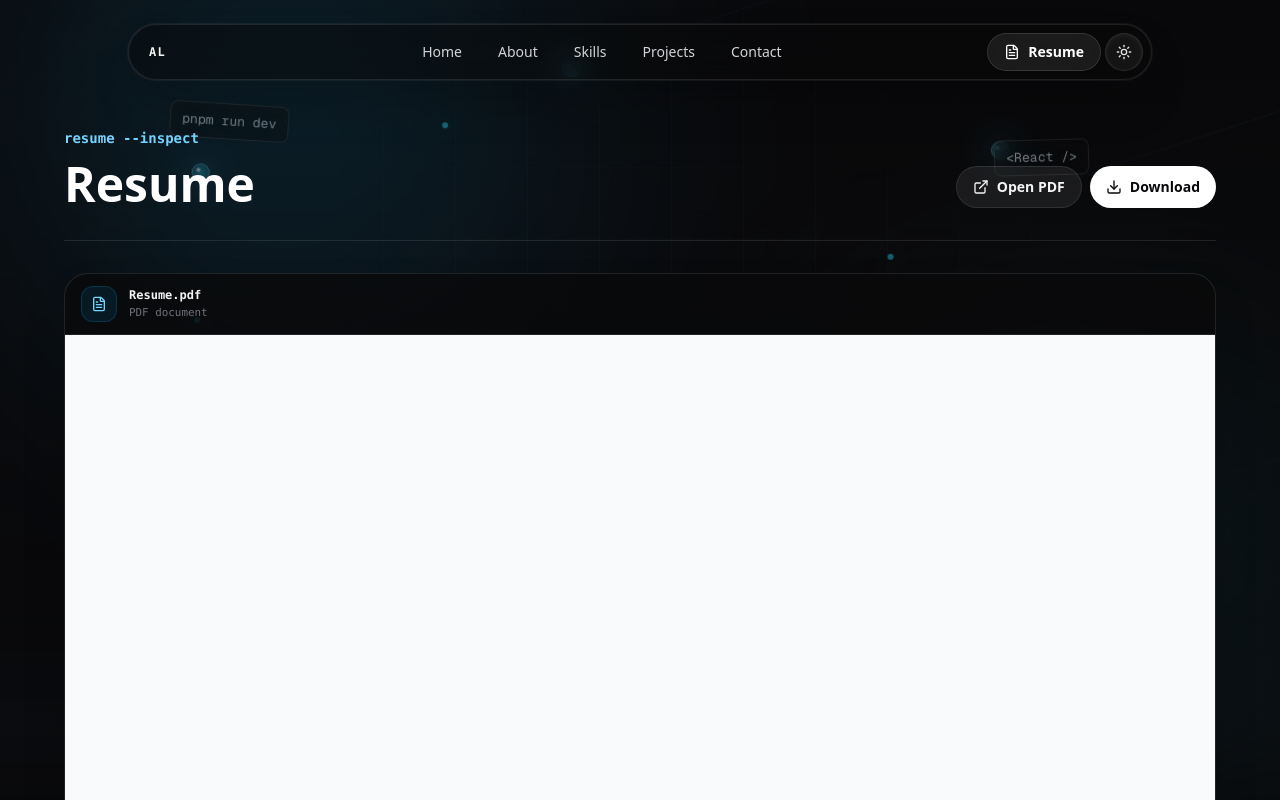
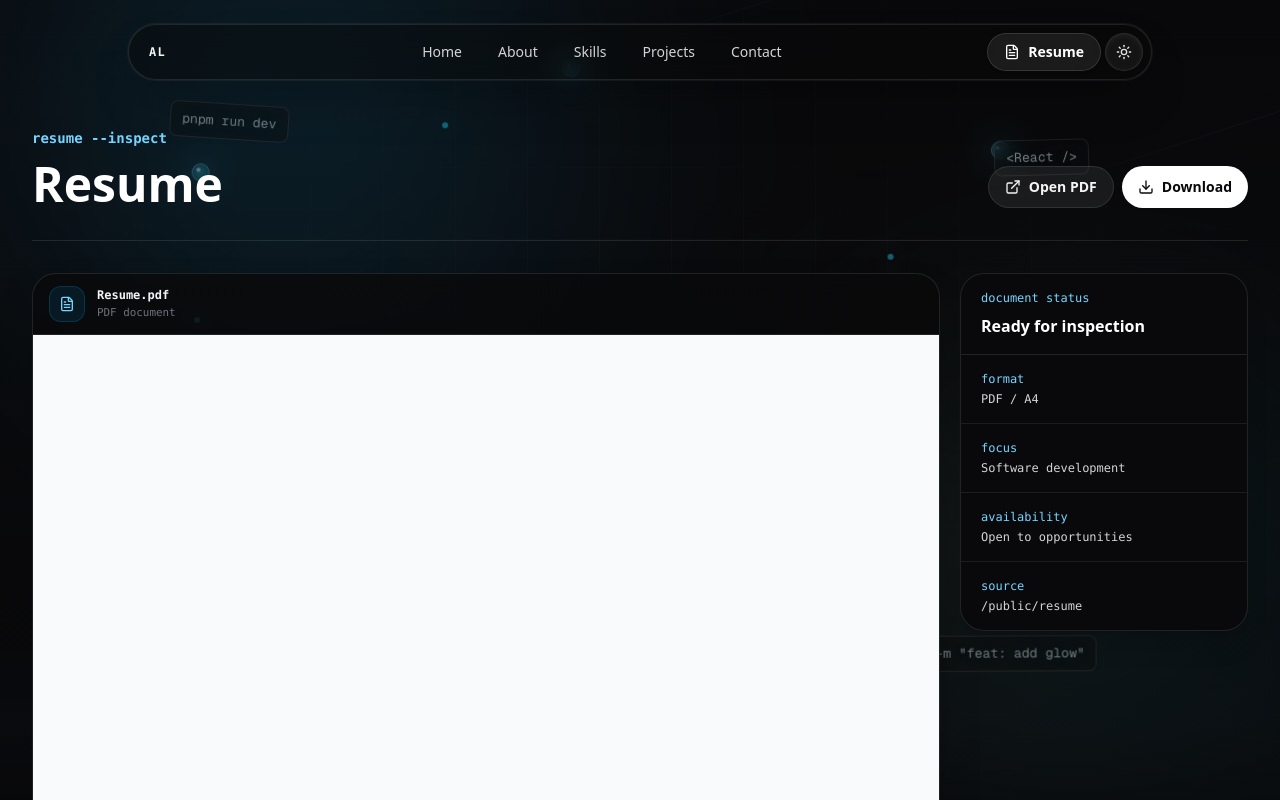
Before and after one commit to alireza-hq/portfolio, a Next.js app: page /resume in a window 1280 px wide. Shown: the top 800 px of the page. Built offline with nearby package versions, Linux system fonts and the light colour scheme; no server answers.

Commit message:
fix: refine intro resume and footer states

```diff
--- a/src/components/layout/AppIntro.tsx
+++ b/src/components/layout/AppIntro.tsx
@@ -16,9 +16,9 @@ export function AppIntro() {
 
     window.sessionStorage.setItem(introSeenKey, 'true')
 
-    const leaveTimer = window.setTimeout(() => setIsLeaving(true), 4500)
-    const unmountTimer = window.setTimeout(() => setIsMounted(false), 5550)
-    const fallbackTimer = window.setTimeout(() => setIsMounted(false), 7500)
+    const leaveTimer = window.setTimeout(() => setIsLeaving(true), 3200)
+    const unmountTimer = window.setTimeout(() => setIsMounted(false), 4050)
+    const fallbackTimer = window.setTimeout(() => setIsMounted(false), 5000)
 
     return () => {
       window.clearTimeout(leaveTimer)
--- a/src/components/layout/Footer.tsx
+++ b/src/components/layout/Footer.tsx
@@ -7,7 +7,6 @@ import { FaGithub, FaLinkedinIn } from 'react-icons/fa6'
 import { MdOutlineMail } from 'react-icons/md'
 
 import { routes } from '@/lib/routes'
-import { cn } from '@/lib/utils/cn'
 
 const sitemap = [
   { href: routes.home, label: 'Home' },
@@ -73,21 +72,36 @@ export function Footer() {
               sitemap
             </p>
             <div className='mt-4 grid gap-2.5'>
-              {sitemap.map((link) => (
-                <Link
-                  key={link.href}
-                  href={link.href}
-                  aria-current={pathname === link.href ? 'page' : undefined}
-                  className={cn(
-                    'group inline-flex w-fit items-center gap-2 rounded-lg px-1 py-1 text-sm transition hover:translate-x-1 hover:text-sky-200 focus-visible:ring-1 focus-visible:ring-sky-300/60 focus-visible:outline-none',
-                    pathname === link.href ? 'text-zinc-600' : 'text-zinc-300',
-                  )}
-                >
-                  <span className='font-mono text-xs text-sky-300/70'>/</span>
-                  {link.label}
-                  <ArrowUpRight className='h-3.5 w-3.5 opacity-0 transition group-hover:opacity-100' />
-                </Link>
-              ))}
+              {sitemap.map((link) => {
+                const isCurrent = pathname === link.href
+                const content = (
+                  <>
+                    <span className='font-mono text-xs text-sky-300/70'>/</span>
+                    {link.label}
+                    {!isCurrent ? (
+                      <ArrowUpRight className='h-3.5 w-3.5 opacity-0 transition group-hover:opacity-100' />
+                    ) : null}
+                  </>
+                )
+
+                return isCurrent ? (
+                  <span
+                    key={link.href}
+                    aria-current='page'
+                    className='inline-flex w-fit cursor-default items-center gap-2 px-1 py-1 text-sm text-zinc-600'
+                  >
+                    {content}
+                  </span>
+                ) : (
+                  <Link
+                    key={link.href}
+                    href={link.href}
+                    className='group inline-flex w-fit items-center gap-2 rounded-lg px-1 py-1 text-sm text-zinc-300 transition hover:translate-x-1 hover:text-sky-200 focus-visible:ring-1 focus-visible:ring-sky-300/60 focus-visible:outline-none'
+                  >
+                    {content}
+                  </Link>
+                )
+              })}
             </div>
           </nav>
 
--- a/src/components/layout/Navbar.tsx
+++ b/src/components/layout/Navbar.tsx
@@ -84,7 +84,7 @@ export function Navbar() {
         <div className='flex shrink-0 items-center justify-end gap-1'>
           <Link
             href={routes.resume}
-            className='hidden items-center gap-2 rounded-full border border-zinc-900/10 bg-zinc-950/85 px-4 py-2 text-sm font-semibold text-white shadow-sm shadow-zinc-900/10 backdrop-blur-xl transition duration-200 hover:border-sky-400/45 hover:bg-zinc-900/70 hover:shadow-[0_8px_24px_rgb(14_165_233/0.14)] focus-visible:ring-1 focus-visible:ring-sky-500/60 focus-visible:outline-none md:inline-flex dark:border-white/12 dark:bg-white/8 dark:text-white dark:hover:border-sky-300/35 dark:hover:bg-white/12'
+            className='hidden items-center gap-2 rounded-full border border-zinc-900/10 bg-zinc-950/85 px-4 py-2 text-sm font-semibold text-white shadow-sm shadow-zinc-900/10 backdrop-blur-xl transition duration-200 hover:border-sky-400/45 hover:bg-sky-600/25 hover:shadow-[0_8px_24px_rgb(14_165_233/0.14)] focus-visible:ring-1 focus-visible:ring-sky-500/60 focus-visible:outline-none md:inline-flex dark:border-white/12 dark:bg-white/8 dark:text-white dark:hover:border-sky-300/35 dark:hover:bg-sky-400/15'
           >
             <FileText className='h-4 w-4' />
             Resume
--- a/src/features/resume/components/ResumePage.tsx
+++ b/src/features/resume/components/ResumePage.tsx
@@ -6,7 +6,7 @@ import { routes } from '@/lib/routes'
 export function ResumePage() {
   return (
     <main className='relative z-10 min-h-screen px-4 pt-32 pb-20 sm:px-6 lg:px-8'>
-      <section className='mx-auto w-full max-w-6xl'>
+      <section className='mx-auto w-full max-w-7xl'>
         <div className='flex flex-col gap-6 border-b border-zinc-900/10 pb-8 sm:flex-row sm:items-end sm:justify-between dark:border-white/10'>
           <div>
             <p className='font-mono text-sm font-semibold text-sky-600 dark:text-sky-300'>
@@ -38,7 +38,8 @@ export function ResumePage() {
           </div>
         </div>
 
-        <section className='mt-8 overflow-hidden rounded-3xl border border-zinc-900/10 bg-white/80 shadow-2xl shadow-zinc-950/10 dark:border-white/10 dark:bg-zinc-950/80 dark:shadow-black/30'>
+        <div className='mt-8 grid gap-5 xl:grid-cols-[minmax(0,1fr)_18rem]'>
+          <section className='overflow-hidden rounded-3xl border border-zinc-900/10 bg-white/80 shadow-2xl shadow-zinc-950/10 dark:border-white/10 dark:bg-zinc-950/80 dark:shadow-black/30'>
             <div className='flex items-center gap-3 border-b border-zinc-900/10 px-4 py-3 dark:border-white/10'>
               <span className='grid h-9 w-9 place-items-center rounded-xl border border-sky-500/20 bg-sky-500/10 text-sky-600 dark:text-sky-300'>
                 <FileText className='h-4 w-4' />
@@ -58,6 +59,30 @@ export function ResumePage() {
               className='h-[78vh] w-full bg-zinc-100 dark:bg-zinc-900'
             />
           </section>
+
+          <aside className='h-fit overflow-hidden rounded-3xl border border-zinc-900/10 bg-zinc-950 text-white shadow-xl shadow-zinc-950/15 dark:border-white/10'>
+            <div className='border-b border-white/10 px-5 py-4'>
+              <p className='font-mono text-xs text-sky-300'>document status</p>
+              <p className='mt-2 font-semibold'>Ready for inspection</p>
+            </div>
+            <div className='grid font-mono text-xs'>
+              {[
+                ['format', 'PDF / A4'],
+                ['focus', 'Software development'],
+                ['availability', 'Open to opportunities'],
+                ['source', '/public/resume'],
+              ].map(([label, value]) => (
+                <div
+                  key={label}
+                  className='grid gap-1 border-b border-white/8 px-5 py-4 last:border-b-0'
+                >
+                  <span className='text-sky-300'>{label}</span>
+                  <span className='text-zinc-300'>{value}</span>
+                </div>
+              ))}
+            </div>
+          </aside>
+        </div>
       </section>
     </main>
   )
--- a/src/styles/globals.css
+++ b/src/styles/globals.css
@@ -631,7 +631,7 @@ html.dark {
   background: linear-gradient(90deg, #38bdf8, #ffffff);
   transform: scaleX(0);
   transform-origin: left;
-  animation: intro-progress 4.25s cubic-bezier(0.22, 1, 0.36, 1) forwards;
+  animation: intro-progress 3.1s cubic-bezier(0.22, 1, 0.36, 1) forwards;
 }
 
 @keyframes background-aura {
```
Lines whose indentation alone changed are shown as unchanged.
